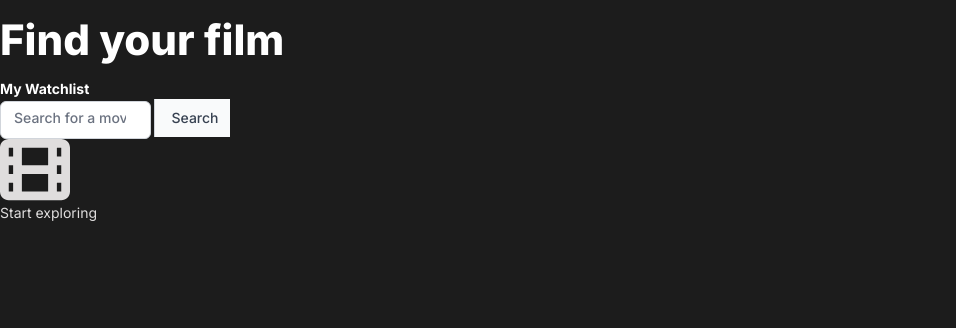
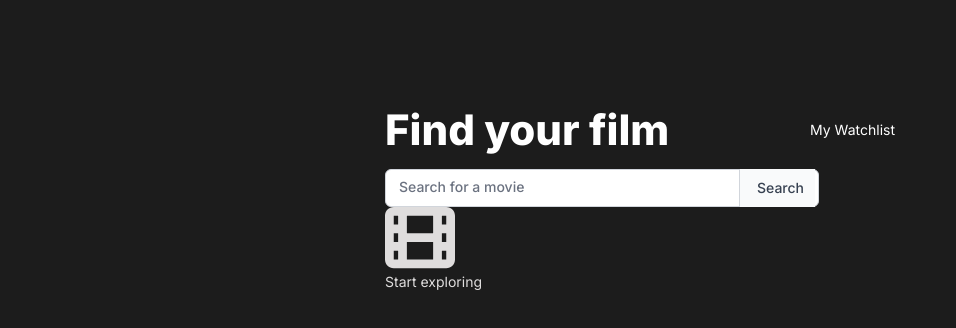
Before and after one commit to Gresham24/Scrimba-Solo-Projects, a website built with Vite: page Movie-watchlist/index.html in a window 1280 px wide. Shown: the whole page, without its empty margins (0-956 px from the left). Built offline with nearby package versions, Linux system fonts and the light colour scheme.

Commit message:
[Movie Watchl.] aligned body layout

```diff
--- a/Movie-watchlist/index.css
+++ b/Movie-watchlist/index.css
@@ -44,6 +44,7 @@ h1 {
 
 .watchlist-search-btn {
     font: var(--btn-ff);
+    font-weight: 400;
     color: white;
 }
 
@@ -82,8 +83,9 @@ h1 {
     border: none;
     border-left: solid 1px #D1D5DB;
     cursor: pointer;
-    /* border-radius: 0 .6rem .6rem 0; */
     padding: .9rem 1.1rem .9rem 1.7rem;
+    position: relative;
+    right: 8rem;
 }
 
 
@@ -95,14 +97,14 @@ h1 {
 
 .search-input {
     padding: .9rem 1.3rem .9rem 1.3rem;
-    height: 3.8rem;
     box-shadow: var(--input-shadow);
     border-radius: .6rem;
     border: solid 1px #D1D5DB;
+    width: 100%;
 }
 
-.search-input::placeholder::before {
-    content: url('/images/search-icon.svg');
+.search-input::placeholder::after {
+    content: url("/images/search-icon.svg");
 }
 
 /* ============================
@@ -125,9 +127,22 @@ body {
     height: 100vh;
 }
 
+main {
+    margin: 9rem auto;
+    padding: 0 2rem;
+    max-width: 55rem;
+}
 
-main {
-    height: 100%;
+header {
+    display: flex;
+    align-items: center;
+    justify-content: space-between;
+}
+
+
+.search-wrapper {
+    display: flex;
+    justify-content: space-between;
 }
 
 /* ============================
```
Also changed, not shown: Movie-watchlist/index.html (+0 -2 lines).
